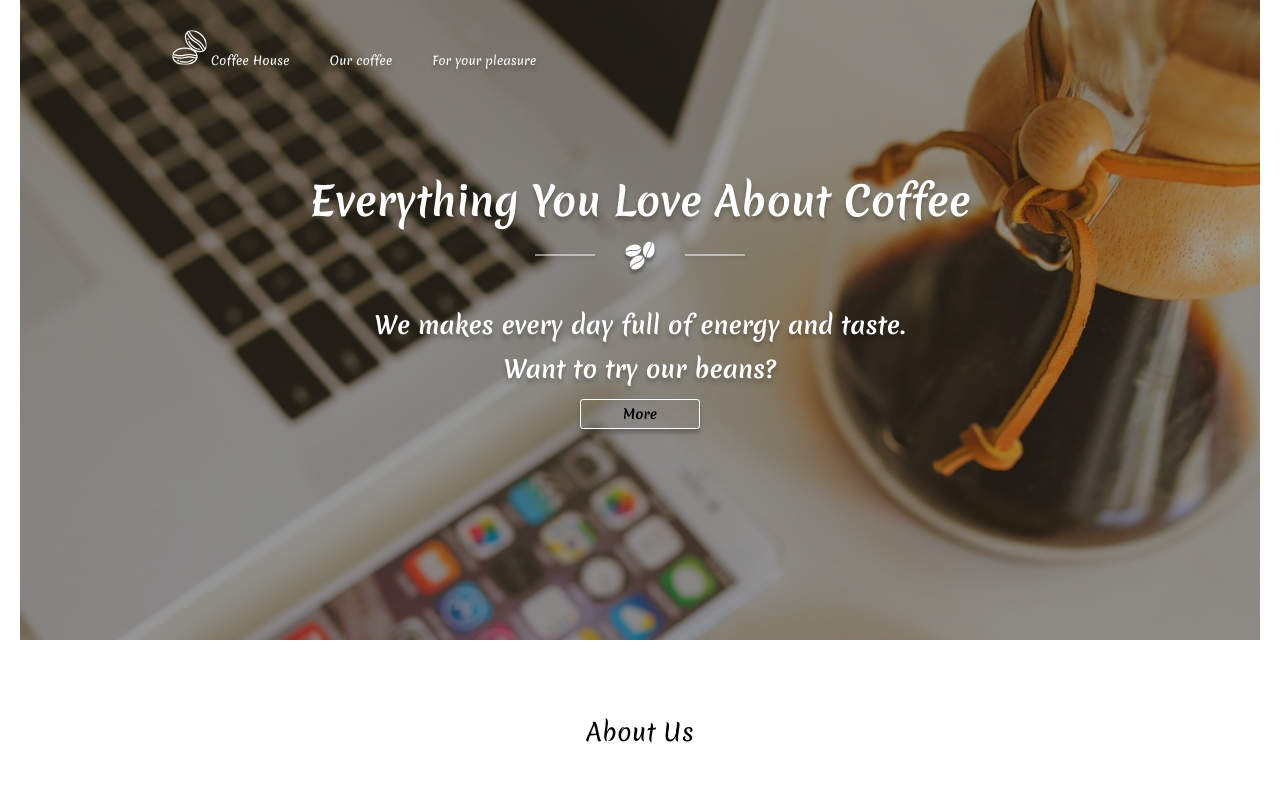
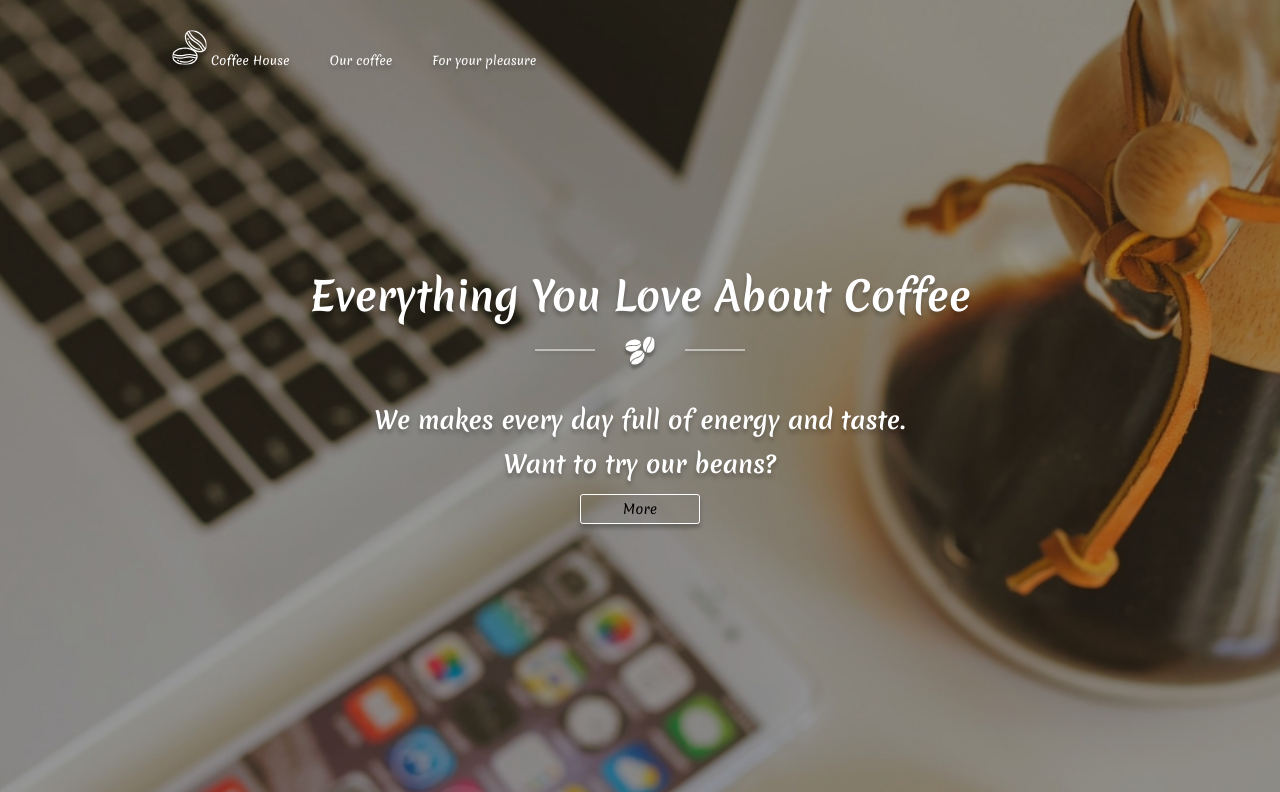
Before and after one commit to MEDOYED/coffee-shop, a React (Vite) app: page / in a window 1280 px wide. Shown: the top 792 px of the page. Built offline with nearby package versions, Linux system fonts and the light colour scheme.

Commit message:
refactor(HeaderHome): improve BEM naming and styles

```diff
--- a/src/components/pages/PageHome/layout/HeaderHome/HeaderHome.jsx
+++ b/src/components/pages/PageHome/layout/HeaderHome/HeaderHome.jsx
@@ -6,19 +6,21 @@ import "./HeaderHome.scss";
 
 const HeaderHome = () => {
   return (
-    <header className="home-header">
-      <div className="home-header__content">
-        <h1 className="home-header__content-title">
+    <header className="header-home">
+      <div className="header-home__content">
+        <h1 className="header-home__content-title">
           Everything You Love About Coffee
         </h1>
 
         <WhiteBeen />
 
-        <h2 className="home-header-subtitle">
+        <h2 className="header-home__content-subtitle">
           We makes every day full of energy and taste.
         </h2>
-        <h2 className="home-header-subtitle">Want to try our beans?</h2>
-        <button className="home-header-btn">
+        <h2 className="header-home__content-subtitle">
+          Want to try our beans?
+        </h2>
+        <button className="header-home__content-btn">
           <Link to={"/our"}>More</Link>
         </button>
       </div>
--- a/src/components/pages/PageHome/layout/HeaderHome/HeaderHome.scss
+++ b/src/components/pages/PageHome/layout/HeaderHome/HeaderHome.scss
@@ -1,45 +1,57 @@
-.home-header {
-  color: rgb(255, 255, 255);
-  background: url("../../../../../assets/img/home/home-header-img.jpeg") center
-    center / cover no-repeat;
-  height: 640px;
-}
+.header-home {
+  background-image: url("../../../../../assets/img/home/home-header-img.jpeg");
+  background-size: cover;
+  background-position: center;
+  background-repeat: no-repeat;
+  overflow: hidden;
 
-.home-header__content {
-  padding-top: 181px;
+  position: relative;
+  left: 50%;
+  width: 100vw;
+  margin-left: -50vw;
+
+  width: 100vw;
+  height: 100vh;
+
+  display: flex;
+  justify-content: center;
+  align-items: center;
+
+  &__content {
     display: flex;
     justify-content: center;
     align-items: center;
     flex-direction: column;
+
+    color: rgb(255, 255, 255);
     font-weight: 700;
     text-shadow: 0 4px 4px rgba(0, 0, 0, 0.25);
-}
 
-.home-header__content-title {
+    &-title {
       font-size: 40px;
-  font-weight: 700;
+
       margin-bottom: 20px;
     }
 
-.home-header-subtitle {
+    &-subtitle {
       font-size: 24px;
-  font-weight: 700;
-}
 
-.home-header-subtitle:first-of-type {
+      &:first-of-type {
         margin-bottom: 20px;
       }
 
-.home-header-subtitle:last-of-type {
+      &:last-of-type {
         margin-bottom: 18px;
       }
+    }
 
-.home-header-btn {
+    &-btn {
       width: 120px;
       height: 30px;
       border: 1px solid rgb(255, 255, 255);
       box-shadow: 0px 4px 4px 0px rgba(0, 0, 0, 0.25);
       border-radius: 3px;
-  background: rgba(196, 196, 196, 0);
-  font-weight: 700;
+      background: rgba(255, 255, 255, 0);
     }
+  }
+}
```
Lines whose indentation alone changed are shown as unchanged.
